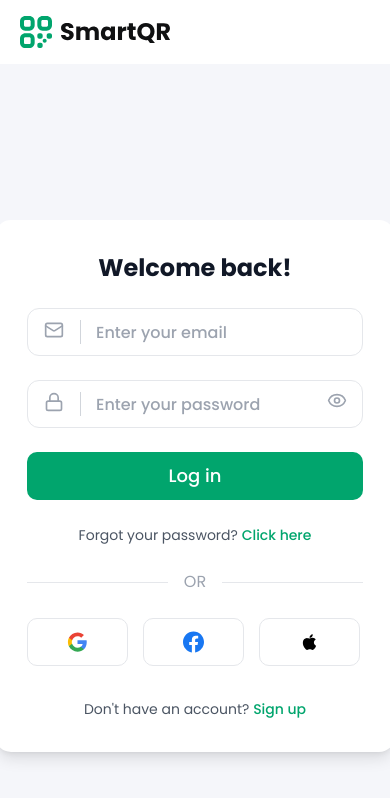
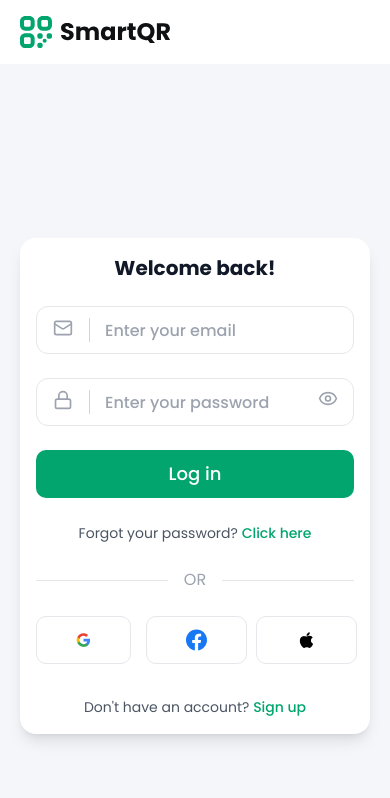
Before and after one commit to monaim3/QR-Code, a Next.js app: page /login in a window 390 px wide. Shown: the top 798 px of the page. Built offline with nearby package versions, Linux system fonts and the light colour scheme.

Commit message:
update login responsive issue

```diff
--- a/app/login/body.tsx
+++ b/app/login/body.tsx
@@ -20,9 +20,9 @@ export default function LoginBody() {
         <div className="min-h-screen flex items-center justify-center p-4"
          style={{ fontFamily: "var(--font-poppins)" }}
         >
-        <div className="w-[400px] max-w-md bg-white rounded-2xl shadow-lg p-[32px]">
+        <div className="w-[350px] desktop:w-[400px] max-w-md bg-white rounded-2xl shadow-lg p-[16px] desktop:p-[32px]">
         {/* Title */}
-        <h1 className="text-[24px] font-bold leading-[32px] text-center text-gray-900 mb-[24px]">
+        <h1 className="text-[20px] desktop:text-[24px] font-bold leading-[28px] desktop:leading-[32px] text-center text-gray-900 mb-[24px]">
           Welcome back!
         </h1>
 
@@ -57,7 +57,7 @@ export default function LoginBody() {
           {/* Log In Button */}
           <button
             onClick={handleSubmit}
-            className="w-[336px] h-[48px] bg-[#01A56D] hover:bg-emerald-700 text-white text-[18px] leading-[16px] font-medium py-3.5 rounded-[10px] transition-colors duration-200"
+            className="w-[318px] desktop:w-[336px] h-[48px] bg-[#01A56D] hover:bg-emerald-700 text-white text-[18px] leading-[16px] font-medium py-3.5 rounded-[10px] transition-colors duration-200"
           >
             Log in
           </button>
@@ -85,7 +85,7 @@ export default function LoginBody() {
           {/* Google */}
           <button
             onClick={() => alert("Google sign in clicked")}
-            className="flex items-center justify-center w-[101px] h-[48px] py-[12px] px-[39px] border border-gray-200 rounded-[10px] hover:shadow-lg transition-colors duration-200"
+            className="flex items-center justify-center w-[95px] desktop:w-[101px] h-[48px] py-[12px] px-[39px] border border-gray-200 rounded-[10px] hover:shadow-lg transition-colors duration-200"
           >
             <svg className="w-6 h-6" viewBox="0 0 24 24">
               <path
--- a/components/common/input_filed.tsx
+++ b/components/common/input_filed.tsx
@@ -39,7 +39,7 @@ export default function InputField({
         placeholder={placeholder}
         value={value}
         onChange={(e) => onChange(e.target.value)}
-        className={`w-[336px] h-[48px] pl-[68px] pr-${trailing ? "12" : "4"} text-[16px] font-medium leading-[22px] py-3.5 border border-gray-200 rounded-[12px] focus:outline-none focus:ring-2 focus:ring-emerald-500 focus:border-transparent text-gray-900 placeholder:text-gray-400`}
+        className={`w-[318px] desktop:w-[336px] h-[48px] pl-[68px] pr-${trailing ? "12" : "4"} text-[16px] font-medium leading-[22px] py-3.5 border border-gray-200 rounded-[12px] focus:outline-none focus:ring-2 focus:ring-emerald-500 focus:border-transparent text-gray-900 placeholder:text-gray-400`}
          style={{ fontFamily: "var(--font-poppins)" }}
       />
 
```
